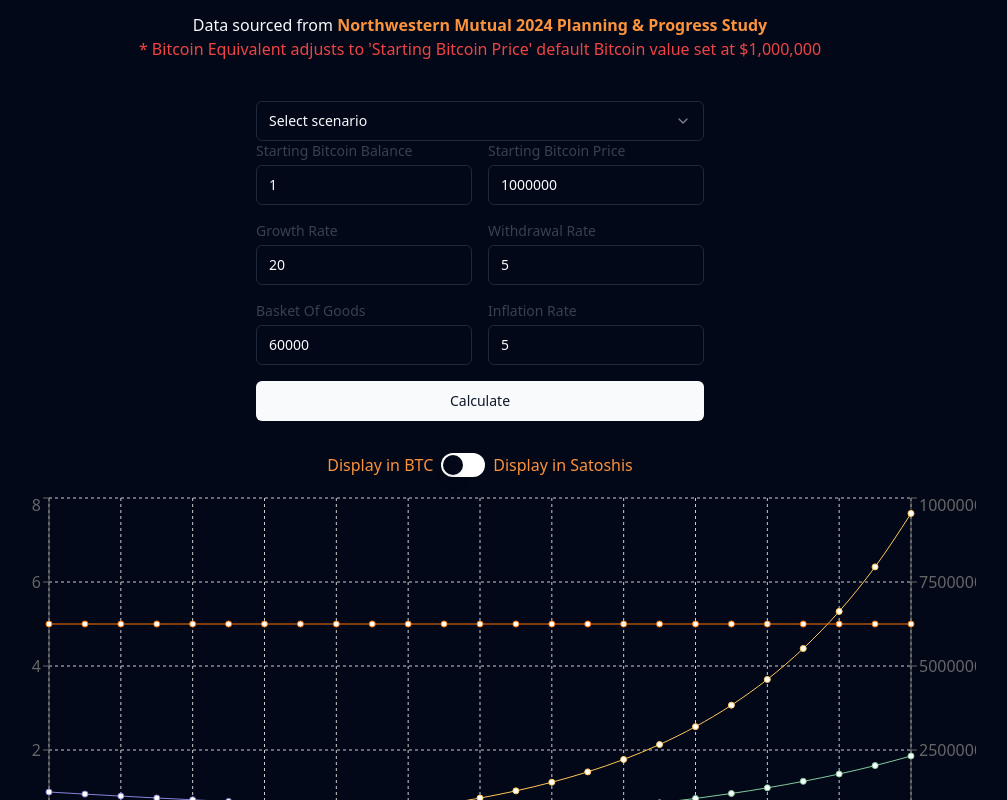
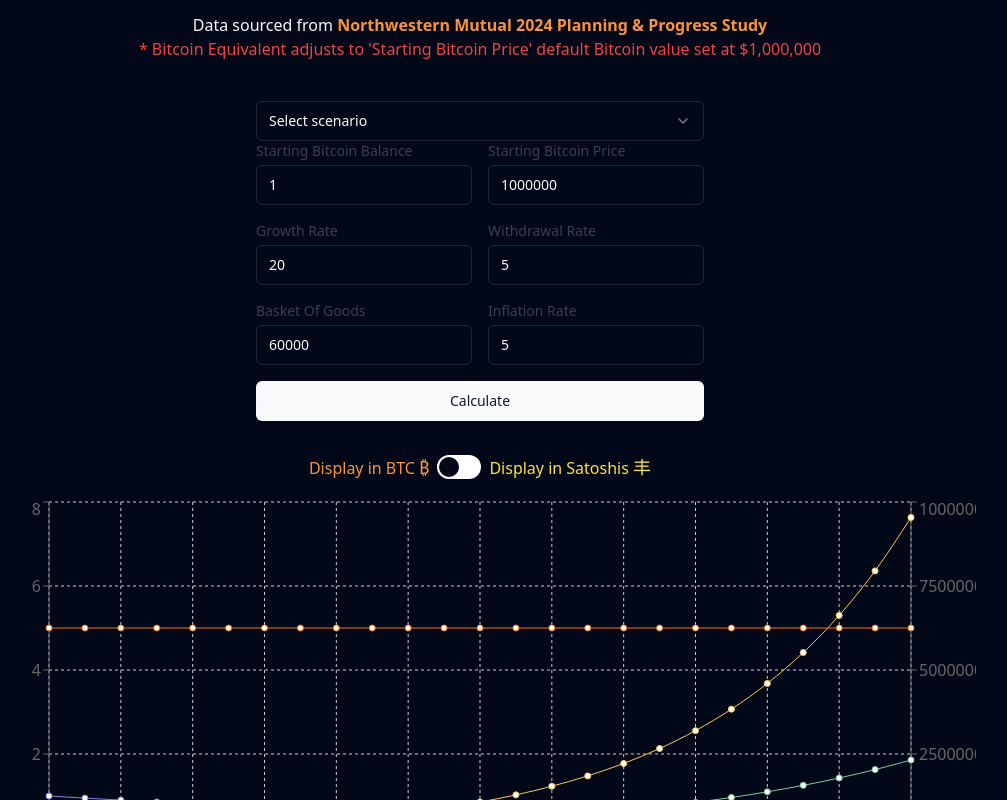
Before and after one commit to avengeance/btcretire, a React (Vite) app: page / in a window 1280 px wide. Both pictures are taken after a click on the button "Calculate". Shown: the part 427-1227 px from the top of the page, without its empty margins (160-1167 px from the left). Built offline with nearby package versions, Linux system fonts and the light colour scheme; the HTML template or start-up script is replaced by a standard one.

Commit message:
added bitcoin/sat logo

```diff
--- a/src/BitcoinRetirementCalculator.tsx
+++ b/src/BitcoinRetirementCalculator.tsx
@@ -554,13 +554,17 @@ const BitcoinRetirementCalculator: React.FC = () => {
         {results.length > 0 && results[0] && results[0].length > 0 ? (
           <div>
             <div className="flex items-center justify-center mb-4">
-              <span className="mr-2 text-orange-400">Display in BTC</span>
+              <span className="mr-2 text-orange-400">
+                Display in BTC <span className="text-lg">₿</span>
+              </span>
               <Switch
                 checked={displayInSatoshis}
                 onCheckedChange={toggleDisplayUnit}
                 className="data-[state=checked]:text-orange-400"
               />
-              <span className="ml-2 text-orange-400">Display in Satoshis</span>
+              <span className="ml-2 text-yellow-300">
+                Display in Satoshis <span className="text-lg">丰</span>
+              </span>
             </div>
             <ResultsChart />
             <ResultsTable />
```
